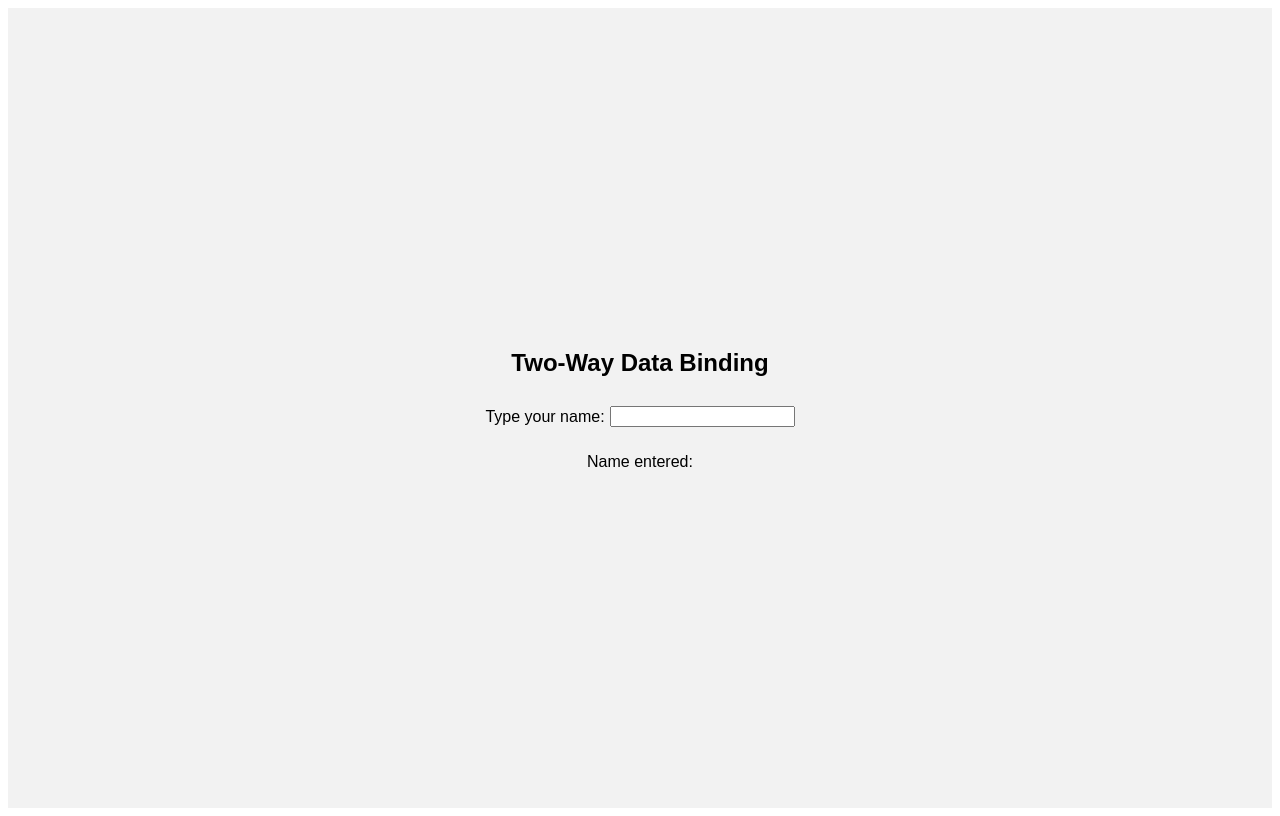
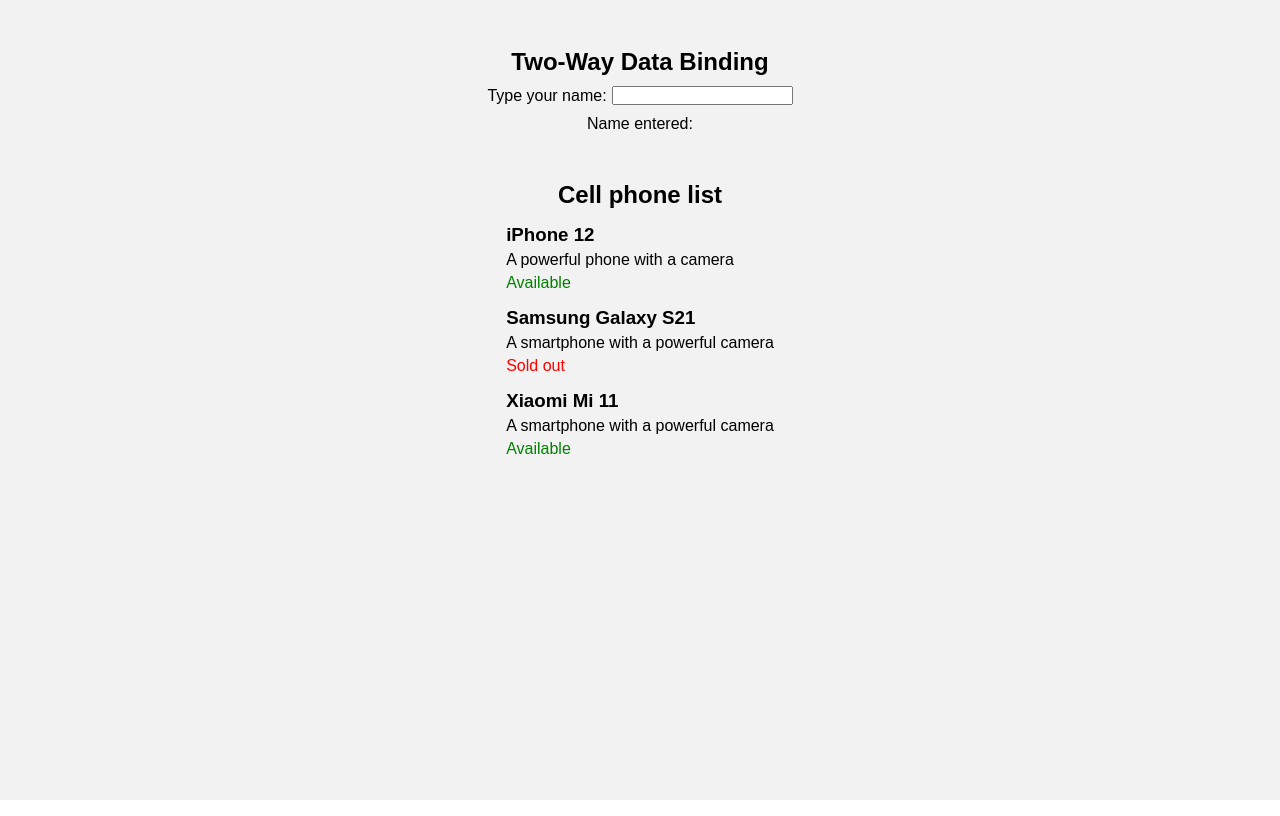
Before and after one commit to danielviana10/continuos-angular, an Angular app: page / in a window 1280 px wide. Built offline with nearby package versions, Linux system fonts and the light colour scheme.

Commit message:
feat: rendering lists + types + interface

```diff
--- a/src/app/app.component.html
+++ b/src/app/app.component.html
@@ -1,3 +1,4 @@
 <div class="container">
   <app-two-way-data-binding></app-two-way-data-binding>
+  <app-rendering-lists></app-rendering-lists>
 </div>
--- a/src/app/app.module.ts
+++ b/src/app/app.module.ts
@@ -5,11 +5,13 @@
 import { AppComponent } from './app.component';
 import { TwoWayDataBindingComponent } from './two-way-data-binding/two-way-data-binding.component';
 import { FormsModule } from '@angular/forms';
+import { RenderingListsComponent } from './rendering-lists/rendering-lists.component';
 
 @NgModule({
   declarations: [
     AppComponent,
-    TwoWayDataBindingComponent
+    TwoWayDataBindingComponent,
+    RenderingListsComponent
   ],
   imports: [
     BrowserModule,
--- /dev/null
+++ b/src/app/rendering-lists/rendering-lists.component.css
@@ -0,0 +1,33 @@
+.phoneListContainer {
+    margin-top: 3rem;
+    display: flex;
+    flex-direction: column;
+    gap: 15px;
+}
+
+.phoneList{
+    display: flex;
+    flex-direction: column;
+    align-items: start;
+    justify-content: space-around;
+    gap: 15px;
+    li{
+        display: flex;
+        flex-direction: column;
+        align-items: start;
+        gap: 5px;
+
+        h3 {
+          padding: 0;
+          margin: 0;
+        }
+    }
+}
+
+.available{
+    color: green;
+}
+
+.unavailable{
+    color: red;
+}
--- /dev/null
+++ b/src/app/rendering-lists/rendering-lists.component.html
@@ -0,0 +1,10 @@
+<div class="phoneListContainer">
+  <h2>Cell phone list</h2>
+  <ul class="phoneList">
+    <li *ngFor="let phone of phones">
+      <h3>{{ phone.model }}</h3>
+      <p>{{ phone.description }}</p>
+      <span [ngClass]="phone.soldOut ? 'unavailable' : 'available' ">{{ phone.soldOut ? "Sold out" : "Available" }}</span>
+    </li>
+  </ul>
+</div>
--- /dev/null
+++ b/src/app/rendering-lists/rendering-lists.component.ts
@@ -0,0 +1,16 @@
+import { Component, OnInit } from '@angular/core';
+import { Phone } from '../types/Phone';
+
+@Component({
+  selector: 'app-rendering-lists',
+  templateUrl: './rendering-lists.component.html',
+  styleUrls: ['./rendering-lists.component.css']
+})
+export class RenderingListsComponent {
+  phones: Phone[] = [
+    { id: 1, model: 'iPhone 12', description: 'A powerful phone with a camera', soldOut: false },
+    { id: 2, model: 'Samsung Galaxy S21', description: 'A smartphone with a powerful camera', soldOut: true },
+    { id: 3, model: 'Xiaomi Mi 11', description: 'A smartphone with a powerful camera', soldOut: false },
+  ]
+
+}
--- a/src/app/two-way-data-binding/two-way-data-binding.component.css
+++ b/src/app/two-way-data-binding/two-way-data-binding.component.css
@@ -3,6 +3,7 @@
   flex-direction: column;
   align-items: center;
   gap: 10px;
+  margin-top: 3rem;
 
   div {
     display: flex;
--- /dev/null
+++ b/src/app/types/Phone.ts
@@ -0,0 +1,6 @@
+export interface Phone {
+  id: number;
+  model: string;
+  description: string;
+  soldOut: boolean;
+}
--- a/src/styles.css
+++ b/src/styles.css
@@ -1,8 +1,13 @@
+* {
+  margin: 0;
+  padding: 0;
+  box-sizing: border-box;
+}
+
 .container {
   display: flex;
   flex-direction: column;
   align-items: center;
-  justify-content: center;
   height: 100vh;
   background-color: #f2f2f2;
   font-family: Arial, sans-serif;
```
Also changed, not shown: 1 other file (tests, documents, lock files or other folders).
